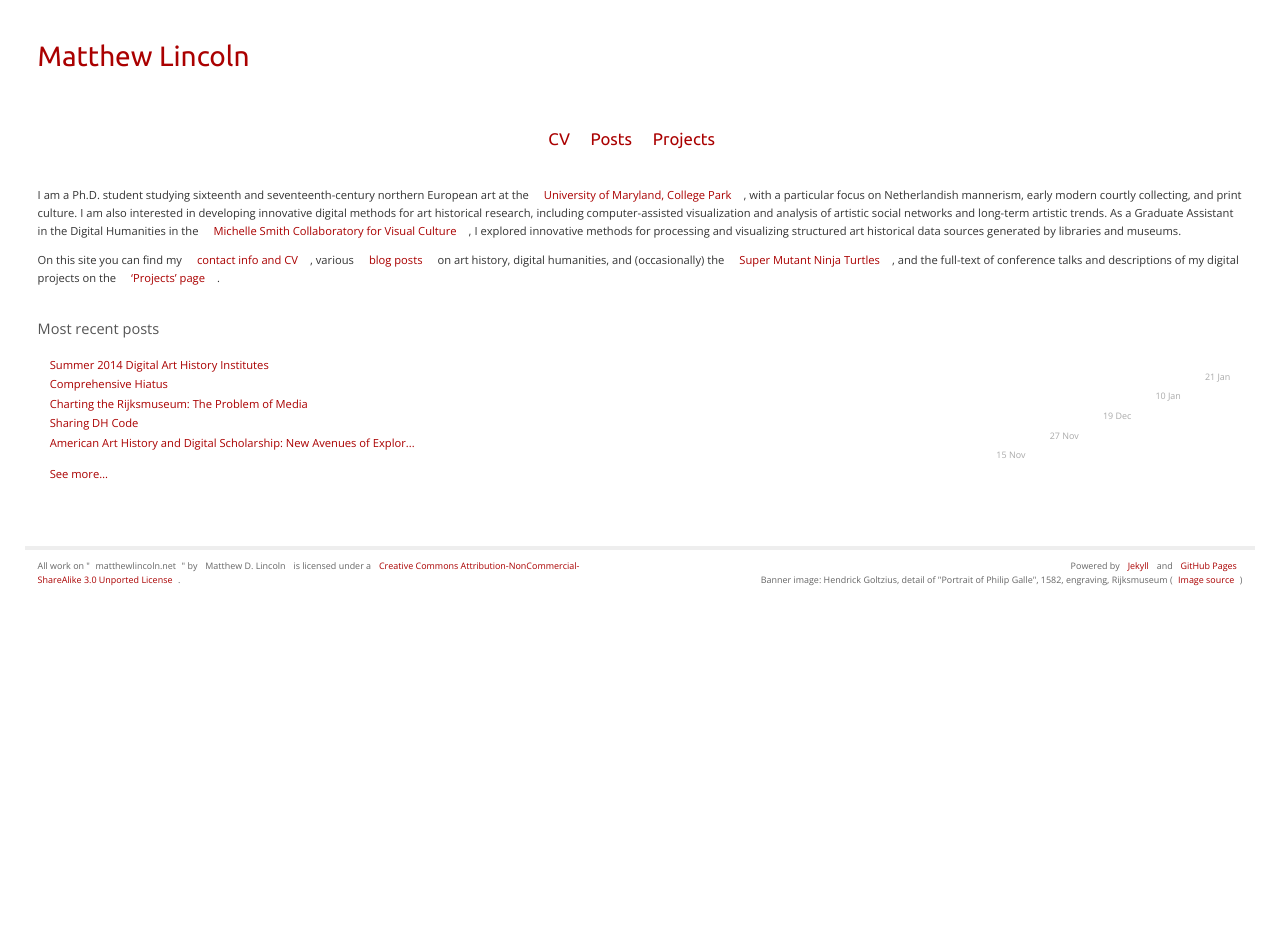
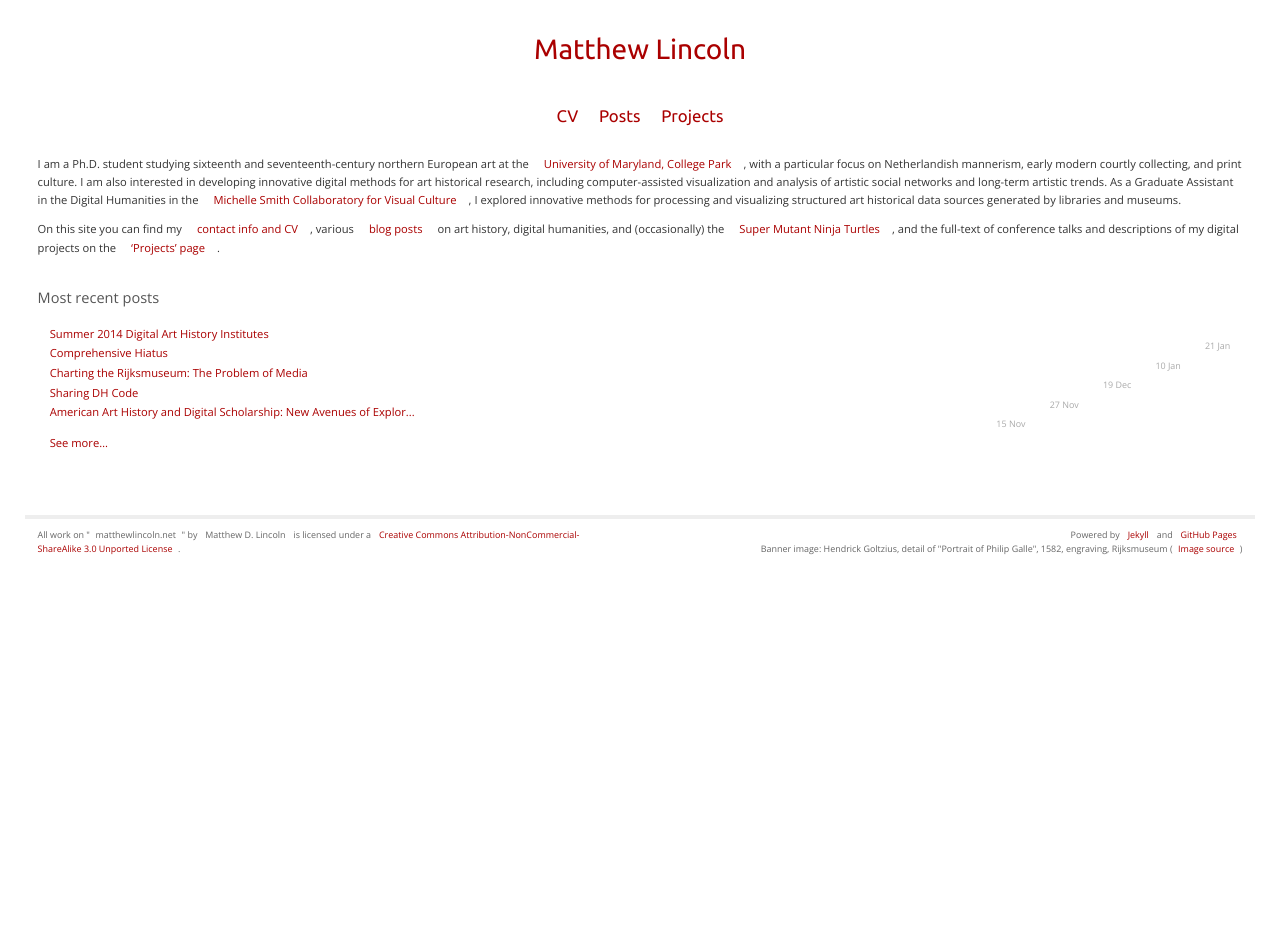
Before and after one commit to mdlincoln/mdlincoln.github.io, a Jekyll site: the page built from index.md, in a window 1280 px wide. Built offline with Jekyll 4.4.1, drawn with Linux system fonts in a browser that asks for light colours.

Commit message:
Center title and nav

```diff
--- a/css/main.css
+++ b/css/main.css
@@ -154,21 +154,21 @@ body header a {
 }
 
 body header h1 {
-  text-align: left;
+  text-align: center;
   font-family: "Ubuntu";
   color: #a00;
   font-size: 2.5em;
   border: none;
   margin: 0;
-  line-height: 1.5em;
+  line-height: 1em;
   font-weight: normal;
 }
 
 /*    NAV  */
 
 body header nav {
-  margin: 2em 0em;
-  display: block;
+  text-align: center;
+  margin: 1.5em 0em;
   font-size: 14pt;
   font-family: "Ubuntu";
   font-weight: normal;
@@ -176,7 +176,7 @@ body header nav {
 
 body header nav a {
   color: #a00;
-  margin: 0em 1em 0em 0em;
+  margin: 0em 0.5em;
 }
 
 /*    Site footer    */
```
